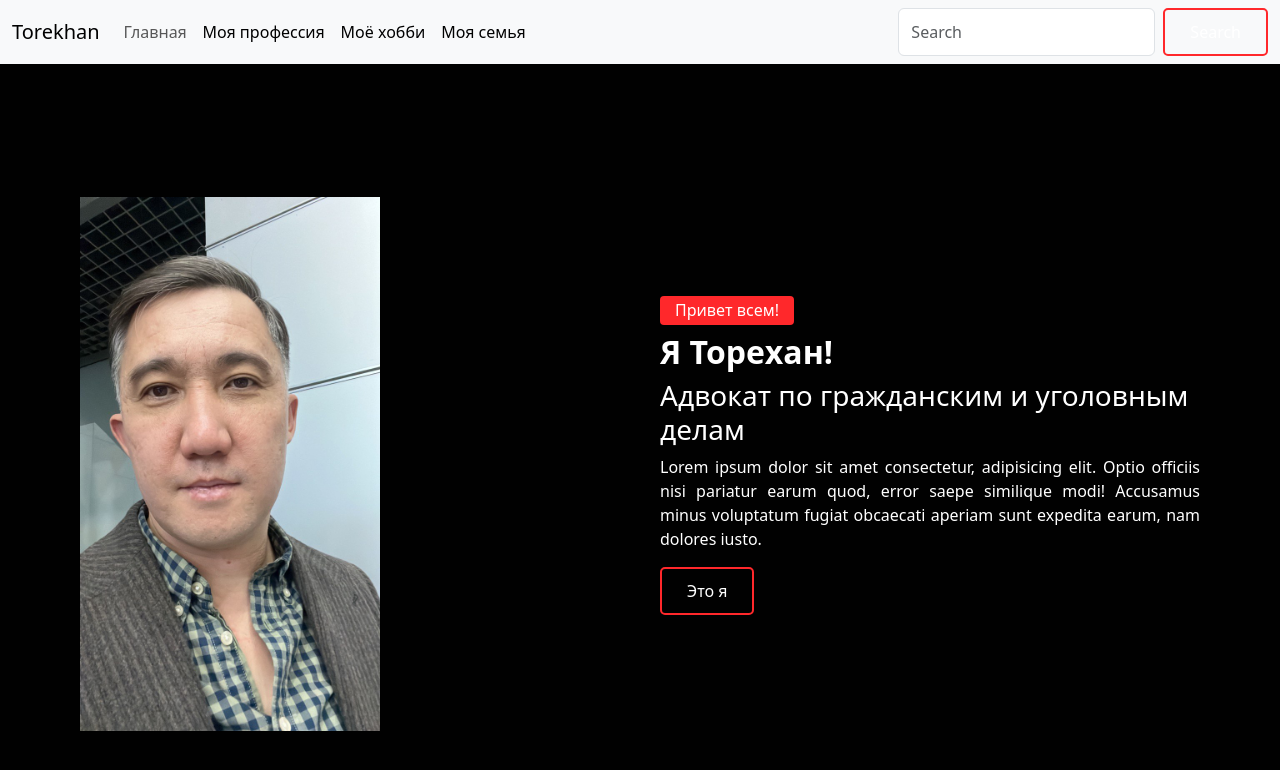
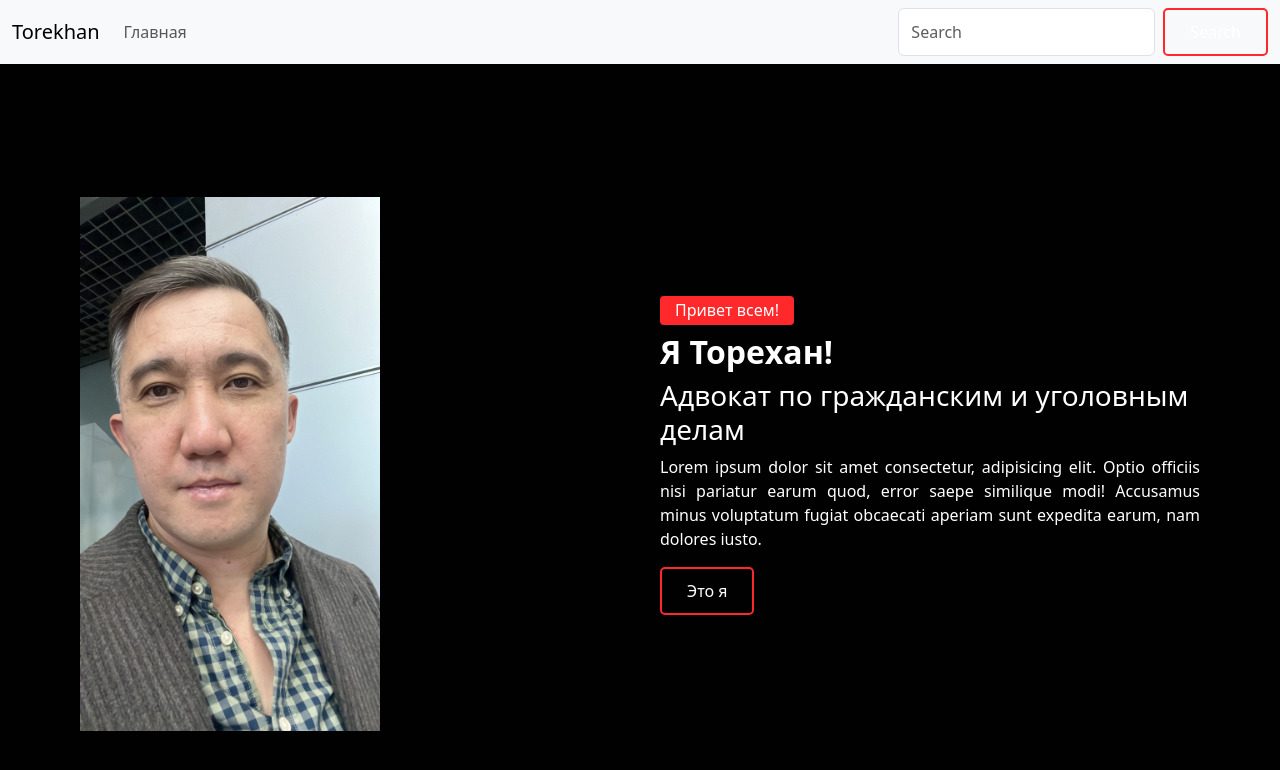
Before and after one commit to ToreShark/toreshark.github.io, a plain HTML site: page aboutMe.html in a window 1280 px wide. Drawn offline with Linux system fonts and the light colour scheme.

Commit message:
delete information

```diff
--- a/aboutMe.html
+++ b/aboutMe.html
@@ -26,15 +26,6 @@
           <ul class="navbar-nav me-auto mb-2 mb-lg-0">
             <li class="nav-item">
               <a class="nav-link" aria-current="page" href="/">Главная</a>
-            </li>
-            <li class="nav-item">
-              <a class="nav-link active" href="./project.html">Моя профессия</a>
-            </li>
-            <li class="nav-item">
-              <a class="nav-link active" href="./aboutMe.html">Моё хобби</a>
-            </li>
-            <li class="nav-item">
-              <a class="nav-link active" href="./aboutMe.html">Моя семья</a>
             </li>
           </ul>
           <form class="d-flex" role="search">
```
